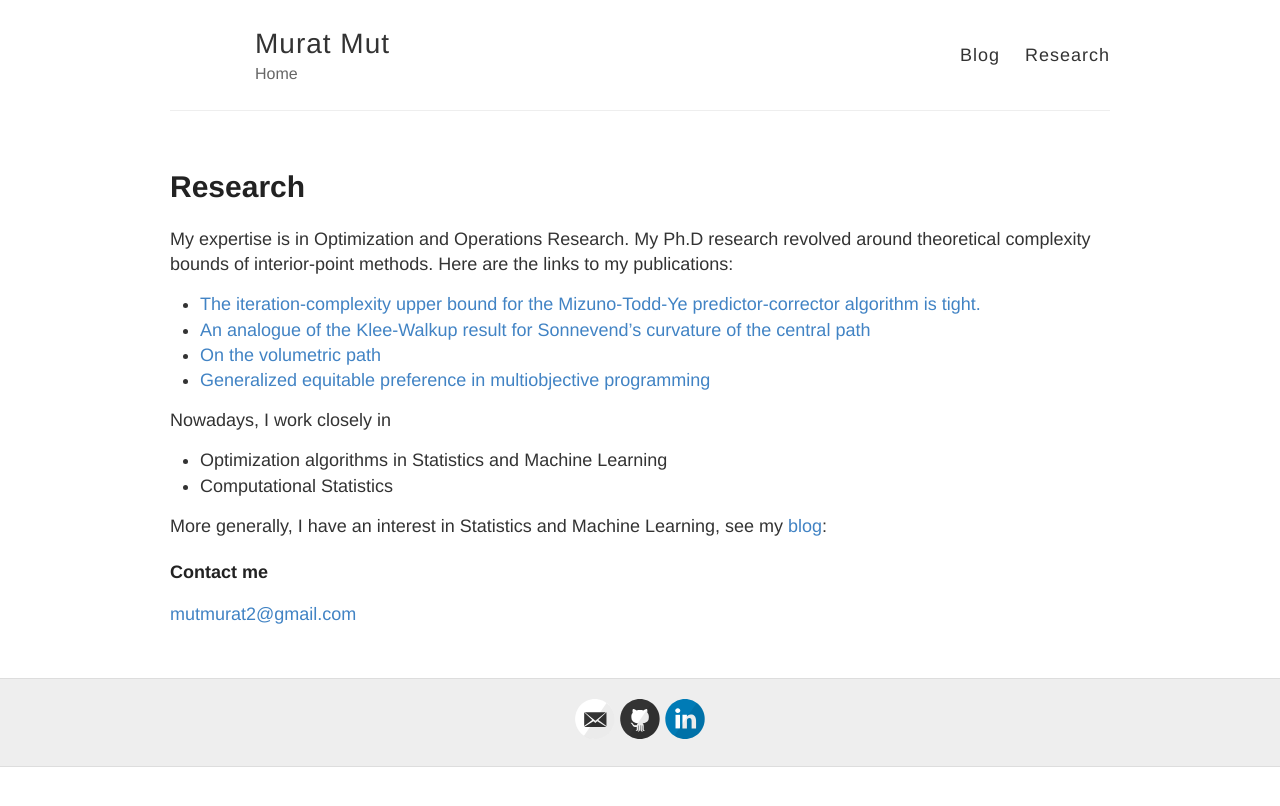
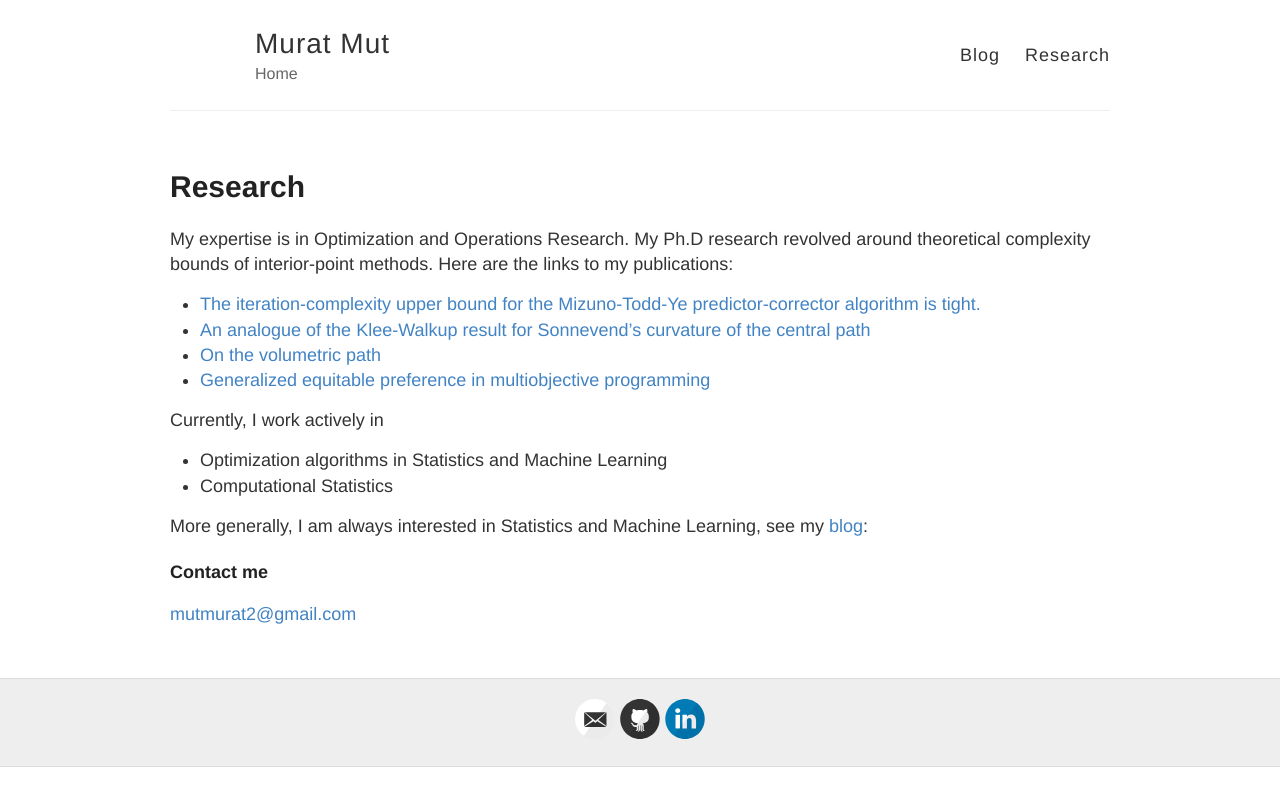
Before and after one commit to muratmut/muratmut.github.io, a Jekyll site: the page built from research.md, in a window 1280 px wide. Shown: the top 806 px of the page. Built offline with Jekyll 4.4.1, drawn with Linux system fonts in a browser that asks for light colours.

Commit message:
Update research.md

```diff
--- a/research.md
+++ b/research.md
@@ -15,11 +15,11 @@ My expertise is in Optimization and Operations Research. My Ph.D research revolv
 * [Generalized equitable preference in multiobjective programming](http://www.sciencedirect.com/science/article/pii/S0377221711001366#)
 
 
-Nowadays, I work closely in
+Currently, I work actively in
 * Optimization algorithms in Statistics and Machine Learning
 * Computational Statistics
 
-More generally, I have an interest in Statistics and Machine Learning, see my [blog](https://muratmut.github.io/blog):
+More generally, I am always interested in Statistics and Machine Learning, see my [blog](https://muratmut.github.io/blog):
 
 
 
```
